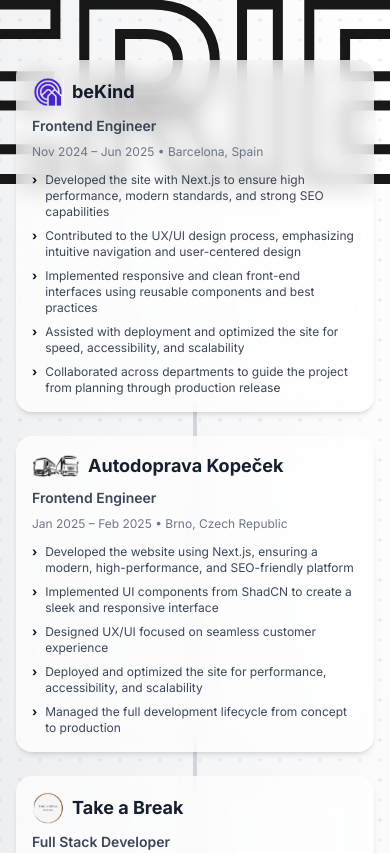
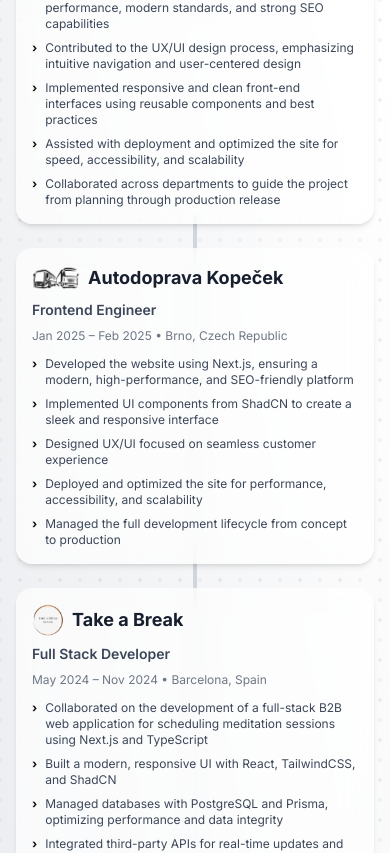
Before and after one commit to lukaskourilcz/nxt-portfolio, a Next.js app: page /components/experience in a window 390 px wide. Shown: the top 853 px of the page. Built offline with nearby package versions, Linux system fonts and the light colour scheme.

Commit message:
experience section title mobile fix

```diff
--- a/src/app/components/experience/page.js
+++ b/src/app/components/experience/page.js
@@ -108,7 +108,7 @@
         whileInView={{ opacity: 1 }}
         transition={{ duration: 1, ease: "easeOut" }}
         viewport={{ once: true }}
-        className="w-full flex justify-center relative z-0 mb-10 sm:mb-16"
+        className="hidden lg:flex w-full justify-center relative z-0 mb-10 sm:mb-16"
       >
         <div className="w-full flex justify-center">
           <h2 className="text-[15rem] font-bold text-transparent [-webkit-text-stroke:10px_black] opacity-90 text-center leading-none -mt-23">
```
